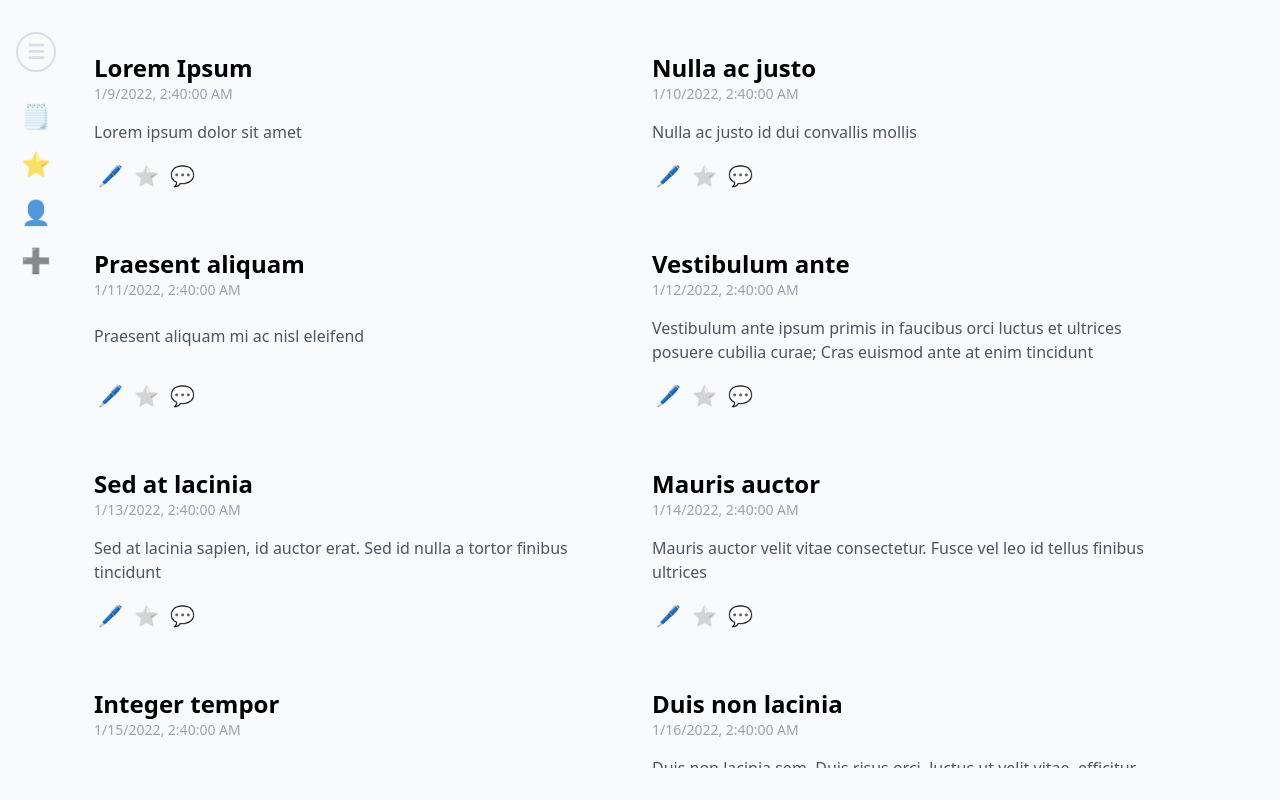
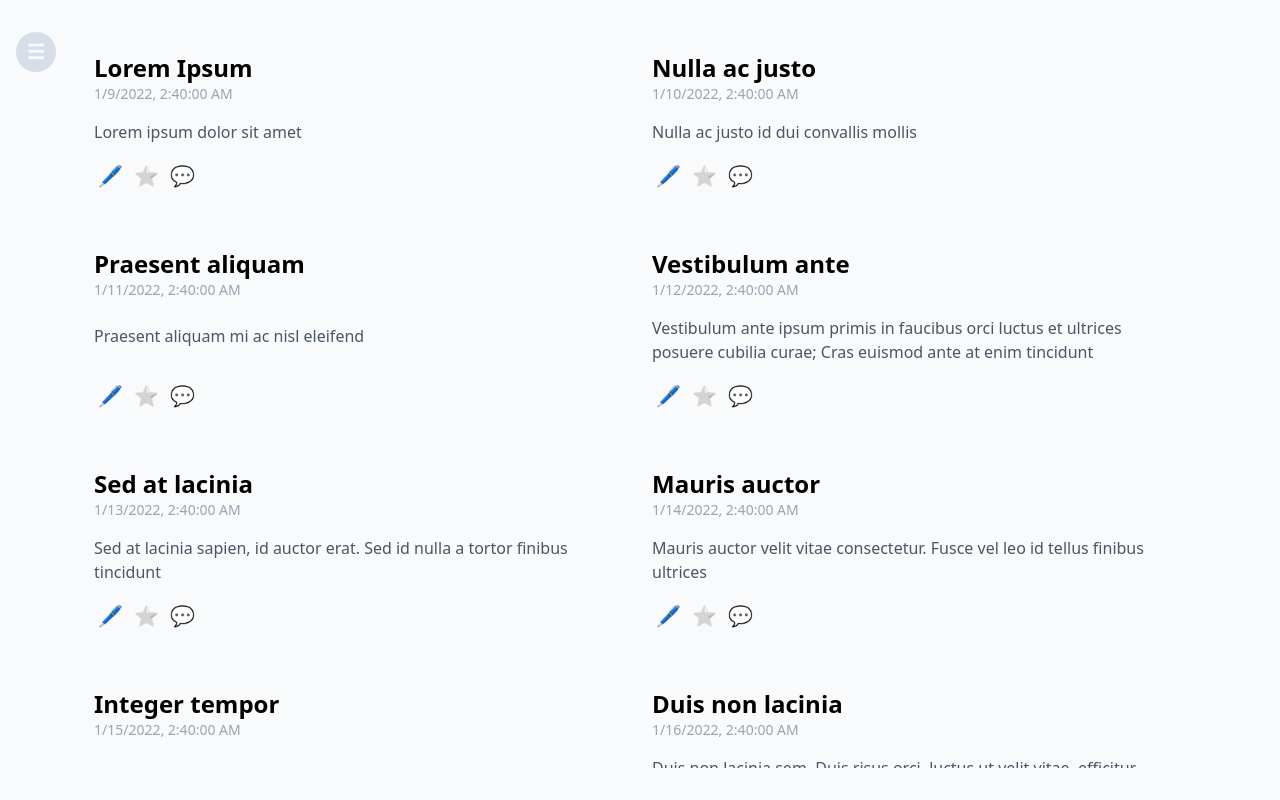
Before and after one commit to zerynthia/natatki, a Nuxt app: page / in a window 1280 px wide. Built offline with nearby package versions, Linux system fonts and the light colour scheme.

Commit message:
feat: add dynamic style fot TheMenu and app

```diff
--- a/app.vue
+++ b/app.vue
@@ -1,5 +1,5 @@
 <template>
-  <div class="w-screen h-screen overflow-hidden bg-slate-50">
+  <div :class="`w-screen h-screen overflow-hidden bg-${globalBgColor}`">
     <div class="max-w-[1400px] h-screen m-auto px-4 py-8 overflow-hidden">
       <TheMenu />
       <NuxtPage />
@@ -9,8 +9,11 @@
 
 <script setup lang="ts">
 import TheMenu from "~/components/ui/TheMenu.vue";
+import { useStyleStore } from "~/stores/style";
 
 useHead({
   title: "Natatki",
 });
+
+const { globalBgColor } = useStyleStore();
 </script>
--- a/components/ui/TheMenu.vue
+++ b/components/ui/TheMenu.vue
@@ -1,14 +1,16 @@
 <template>
   <div class="absolute z-50 t-4 r-4 opacity-75">
     <button
-      class="transition-all border-slate-300 border-2 text-slate-300 bg-slate-50 transform active:scale-95 w-10 h-10 rounded-full text-xl mb-4 font-semibold"
-      :class="{ '!bg-slate-300 !text-slate-50': isClose }"
+      :class="`transition-all transform active:scale-95 w-10 h-10 rounded-full text-xl mb-4 font-semibold ${dynamicStyleMenu}`"
       @click="menuToggle"
     >
       ☰
     </button>
 
-    <nav class="flex flex-col gap-2 bg-slate-50 rounded-full py-2" :class="{ hidden: isClose }">
+    <nav
+      class="flex flex-col gap-2 bg-slate-50 rounded-full py-2"
+      :class="{ hidden: !isOpenMenu }"
+    >
       <TheButton>🗒️</TheButton>
       <TheButton>⭐️</TheButton>
       <TheButton>👤</TheButton>
@@ -18,9 +20,24 @@
 </template>
 
 <script lang="ts" setup>
-import TheButton from "~/components/ui/buttons/TheButton.vue"
+import TheButton from "~/components/ui/buttons/TheButton.vue";
+import { useStyleStore } from "~/stores/style";
 
-const isClose = ref(false);
+// Init
+const { globalBgColor, globalAccentColor } = useStyleStore();
 
-const menuToggle = () => (isClose.value = !isClose.value);
+// State variables
+const isOpenMenu = ref(false);
+
+// Dynamic Styles
+const dynamicStyleMenu = computed(() => {
+  if (isOpenMenu.value) {
+    return `border-2 border-${globalAccentColor} text-${globalAccentColor}`
+  }
+
+  return `bg-${globalAccentColor} text-${globalBgColor}`
+})
+
+// Actions
+const menuToggle = () => (isOpenMenu.value = !isOpenMenu.value);
 </script>
--- /dev/null
+++ b/stores/style.ts
@@ -0,0 +1,8 @@
+import { defineStore } from 'pinia'
+
+export const useStyleStore = defineStore('style', {
+  state: () => ({
+    globalBgColor: 'slate-50',
+    globalAccentColor: 'slate-300',
+  })
+})
--- /dev/null
+++ b/tailwind.config.js
@@ -0,0 +1,10 @@
+module.exports = {
+  safelist: [
+    'bg-slate-50',
+    'bg-slate-300',
+    'text-slate-50',
+    'text-slate-300',
+    'border-slate-50',
+    'border-slate-300'
+  ]
+}
```
